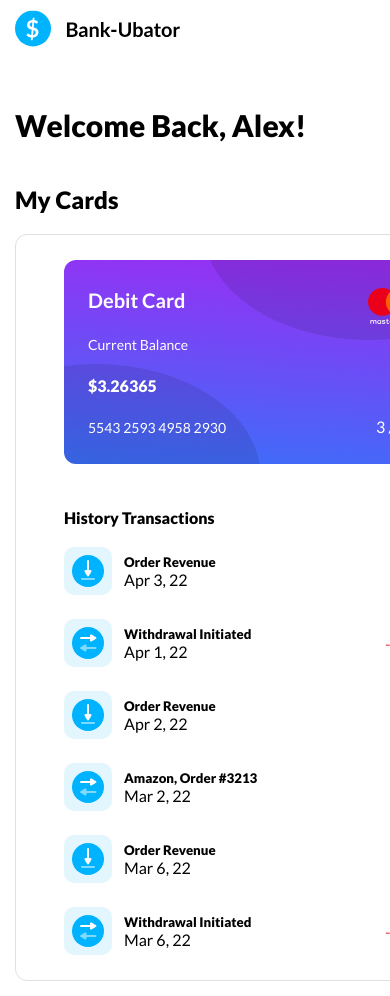
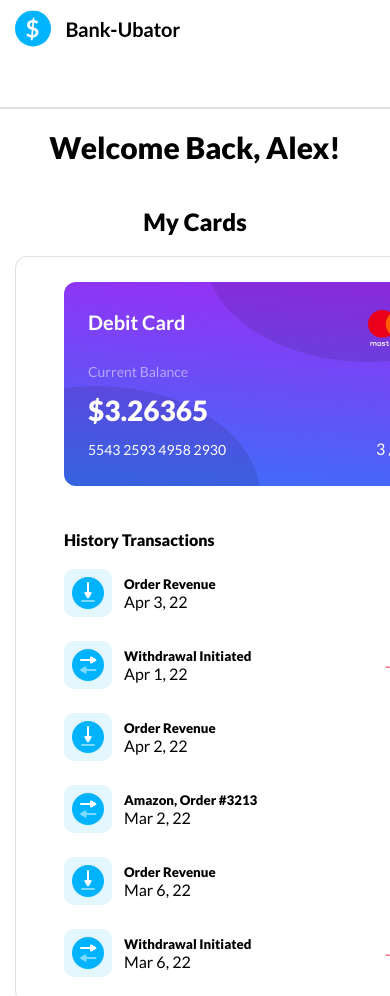
Before and after one commit to adastion/pre-course-1-cards, a plain HTML site: page index.html in a window 390 px wide. Shown: the top 996 px of the page. Drawn offline with Linux system fonts and the light colour scheme.

Commit message:
fixing font size

```diff
--- a/styles/card.css
+++ b/styles/card.css
@@ -79,8 +79,13 @@
   justify-content: space-between;
 }
 
-.card__item:nth-child(2) {
-  margin-top: 40px;
+.card__item h4 {
+  font-size: 28px;
+}
+
+.card__item p:nth-of-type(1) {
+  margin-top: 15px;
+  opacity: 0.5;
 }
 
 
--- a/styles/container.css
+++ b/styles/container.css
@@ -8,4 +8,9 @@
   .container {
     padding: 0 15px;
   }
+
+  .container h1,
+  .container h2 {
+    text-align: center;
+  }
 }
--- a/styles/header.css
+++ b/styles/header.css
@@ -1,3 +1,13 @@
 .header {
+  border-bottom: 2px solid #DFDFDF;
+  /* display: flex; */
 
 }
+
+.header a {
+
+}
+
+.header + div {
+  margin-top: 20px;
+}
```
